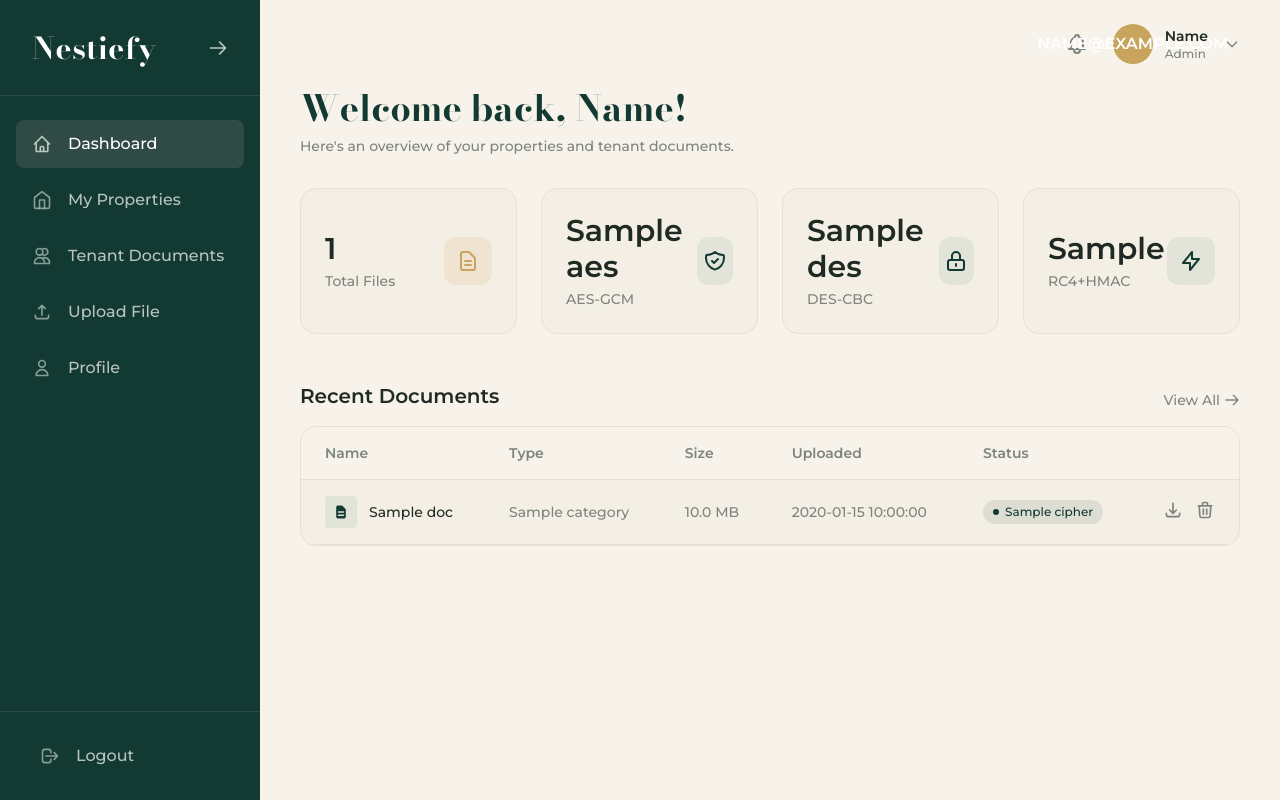
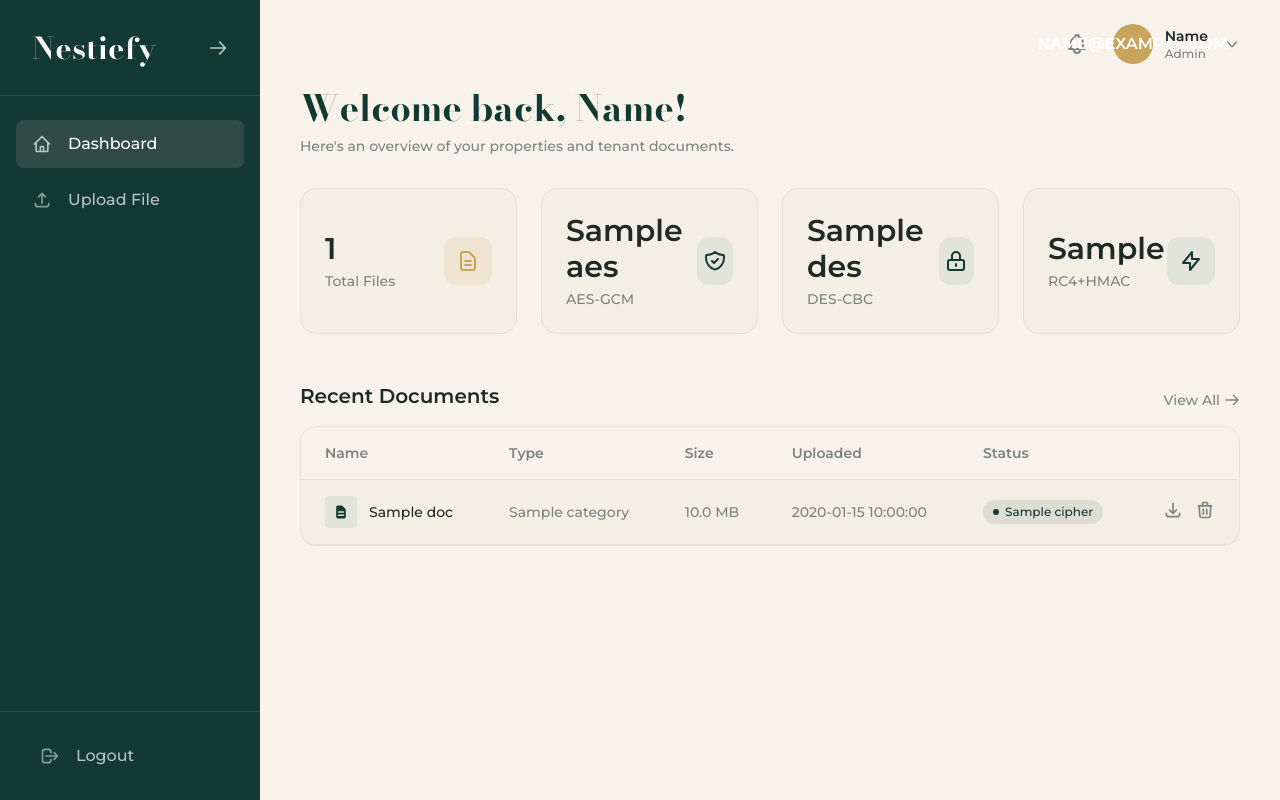
Before and after one commit to ElPma-code/KI_Enkripsi-Simetris, a Flask app: template templates/dashboard.html in a window 1280 px wide. Run offline with Flask 3, Linux system fonts and the light colour scheme; the template is opened without the code that fills it: most values are stand-ins (such as "Sample title", 1, 10 or a date in 2020).

Commit message:
refactor: remove unused dashboard menu

```diff
--- a/templates/dashboard.html
+++ b/templates/dashboard.html
@@ -48,48 +48,40 @@
       <svg class="w-5 h-5 text-sage" fill="none" stroke="currentColor" viewBox="0 0 24 24"><path stroke-linecap="round" stroke-linejoin="round" stroke-width="2" d="M14 5l7 7m0 0l-7 7m7-7H3"></path></svg>
     </div>
 
+
     <!-- Navigation Menu -->
     <nav class="flex-1 px-4 py-6 space-y-2">
 
-      <a href="#dashboard" data-view="dashboard" class="nav-link group flex items-center gap-4 px-4 py-3 rounded-lg text-white/70 hover:text-white hover:bg-white/5 transition-colors data-[active=true]:bg-primary-soft data-[active=true]:text-white">
-        <svg class="w-5 h-5 text-sage/70 group-data-[active=true]:text-sage" fill="none" stroke="currentColor" viewBox="0 0 24 24"><path stroke-linecap="round" stroke-linejoin="round" stroke-width="2" d="M3 12l2-2m0 0l7-7 7 7M5 10v10a1 1 0 001 1h3m10-11l2 2m-2-2v10a1 1 0 01-1 1h-3m-6 0a1 1 0 001-1v-4a1 1 0 011-1h2a1 1 0 011 1v4a1 1 0 001 1m-6 0h6"></path></svg>
+      <!-- Dashboard: Tenant & Landlord -->
+      <a href="#dashboard" data-view="dashboard"
+        class="nav-link group flex items-center gap-4 px-4 py-3 rounded-lg text-white/70 hover:text-white hover:bg-white/5 transition-colors data-[active=true]:bg-primary-soft data-[active=true]:text-white">
+        <svg class="w-5 h-5 text-sage/70 group-data-[active=true]:text-sage" fill="none" stroke="currentColor" viewBox="0 0 24 24">
+          <path stroke-linecap="round" stroke-linejoin="round" stroke-width="2" d="M3 12l2-2m0 0l7-7 7 7M5 10v10a1 1 0 001 1h3m10-11l2 2m-2-2v10a1 1 0 01-1 1h-3m-6 0a1 1 0 001-1v-4a1 1 0 011-1h2a1 1 0 011 1v4a1 1 0 001 1m-6 0h6"></path>
+        </svg>
         Dashboard
       </a>
 
-      {% if role == 'tenant' %}
-      <a href="#" class="nav-link group flex items-center gap-4 px-4 py-3 rounded-lg text-white/70 hover:text-white hover:bg-white/5 transition-colors data-[active=true]:bg-primary-soft data-[active=true]:text-white">
-        <svg class="w-5 h-5 text-sage/70 group-data-[active=true]:text-sage" fill="none" stroke="currentColor" viewBox="0 0 24 24"><path stroke-linecap="round" stroke-linejoin="round" stroke-width="2" d="M9 12h6m-6 4h6m2 5H7a2 2 0 01-2-2V5a2 2 0 012-2h5.586a1 1 0 01.707.293l5.414 5.414a1 1 0 01.293.707V19a2 2 0 01-2 2z"></path></svg>
-        My Documents
-      </a>
-      {% else %}
-      <a href="#" class="nav-link group flex items-center gap-4 px-4 py-3 rounded-lg text-white/70 hover:text-white hover:bg-white/5 transition-colors data-[active=true]:bg-primary-soft data-[active=true]:text-white">
-        <svg class="w-5 h-5 text-sage/70 group-data-[active=true]:text-sage" fill="none" stroke="currentColor" viewBox="0 0 24 24"><path stroke-linecap="round" stroke-linejoin="round" stroke-width="2" d="M3 9l9-7 9 7v11a2 2 0 01-2 2H5a2 2 0 01-2-2V9z"></path><path stroke-linecap="round" stroke-linejoin="round" stroke-width="2" d="M9 22V12h6v10"></path></svg>
-        My Properties
-      </a>
-
-      <a href="#tenant-documents" data-view="tenant-documents" class="nav-link group flex items-center gap-4 px-4 py-3 rounded-lg text-white/70 hover:text-white hover:bg-white/5 transition-colors data-[active=true]:bg-primary-soft data-[active=true]:text-white">
-        <svg class="w-5 h-5 text-sage/70 group-data-[active=true]:text-sage" fill="none" stroke="currentColor" viewBox="0 0 24 24"><path stroke-linecap="round" stroke-linejoin="round" stroke-width="2" d="M12 4.354a4 4 0 110 5.292M15 21H3v-1a6 6 0 0112 0v1zm0 0h6v-1a6 6 0 00-9-5.197M13 7a4 4 0 11-8 0 4 4 0 018 0z"></path></svg>
+      <!-- Tenant Documents: Khusus Landlord -->
+      {% if role == 'landlord' %}
+      <a href="#tenant-documents" data-view="tenant-documents"
+        class="nav-link group flex items-center gap-4 px-4 py-3 rounded-lg text-white/70 hover:text-white hover:bg-white/5 transition-colors data-[active=true]:bg-primary-soft data-[active=true]:text-white">
+        <svg class="w-5 h-5 text-sage/70 group-data-[active=true]:text-sage" fill="none" stroke="currentColor" viewBox="0 0 24 24">
+          <path stroke-linecap="round" stroke-linejoin="round" stroke-width="2" d="M12 4.354a4 4 0 110 5.292M15 21H3v-1a6 6 0 0112 0v1zm0 0h6v-1a6 6 0 00-9-5.197M13 7a4 4 0 11-8 0 4 4 0 018 0z"></path>
+        </svg>
         Tenant Documents
       </a>
       {% endif %}
 
-      <a href="#upload" data-view="upload" class="nav-link group flex items-center gap-4 px-4 py-3 rounded-lg text-white/70 hover:text-white hover:bg-white/5 transition-colors data-[active=true]:bg-primary-soft data-[active=true]:text-white">
-        <svg class="w-5 h-5 text-sage/70 group-data-[active=true]:text-sage" fill="none" stroke="currentColor" viewBox="0 0 24 24"><path stroke-linecap="round" stroke-linejoin="round" stroke-width="2" d="M4 16v1a3 3 0 003 3h10a3 3 0 003-3v-1m-4-8l-4-4m0 0L8 8m4-4v12"></path></svg>
-        Upload File
-      </a>
+  <!-- Upload File: Tenant & Landlord -->
+  <a href="#upload" data-view="upload"
+     class="nav-link group flex items-center gap-4 px-4 py-3 rounded-lg text-white/70 hover:text-white hover:bg-white/5 transition-colors data-[active=true]:bg-primary-soft data-[active=true]:text-white">
+    <svg class="w-5 h-5 text-sage/70 group-data-[active=true]:text-sage" fill="none" stroke="currentColor" viewBox="0 0 24 24">
+      <path stroke-linecap="round" stroke-linejoin="round" stroke-width="2" d="M4 16v1a3 3 0 003 3h10a3 3 0 003-3v-1m-4-8l-4-4m0 0L8 8m4-4v12"></path>
+    </svg>
+    Upload File
+  </a>
 
-      {% if role == 'tenant' %}
-      <a href="#" class="nav-link group flex items-center gap-4 px-4 py-3 rounded-lg text-white/70 hover:text-white hover:bg-white/5 transition-colors data-[active=true]:bg-primary-soft data-[active=true]:text-white">
-        <svg class="w-5 h-5 text-sage/70 group-data-[active=true]:text-sage" fill="none" stroke="currentColor" viewBox="0 0 24 24"><path stroke-linecap="round" stroke-linejoin="round" stroke-width="2" d="M8 7h12m0 0l-4-4m4 4l-4 4m0 6H4m0 0l4 4m-4-4l4-4"></path></svg>
-        Shared with Me
-      </a>
-      {% endif %}
-
-      <a href="#" class="nav-link group flex items-center gap-4 px-4 py-3 rounded-lg text-white/70 hover:text-white hover:bg-white/5 transition-colors data-[active=true]:bg-primary-soft data-[active=true]:text-white">
-        <svg class="w-5 h-5 text-sage/70 group-data-[active=true]:text-sage" fill="none" stroke="currentColor" viewBox="0 0 24 24"><path stroke-linecap="round" stroke-linejoin="round" stroke-width="2" d="M16 7a4 4 0 11-8 0 4 4 0 018 0zM12 14a7 7 0 00-7 7h14a7 7 0 00-7-7z"></path></svg>
-        Profile
-      </a>
-    </nav>
+</nav>
 
     <!-- Logout (POST + CSRF token) -->
     <div class="p-6 border-t border-white/10">
```
